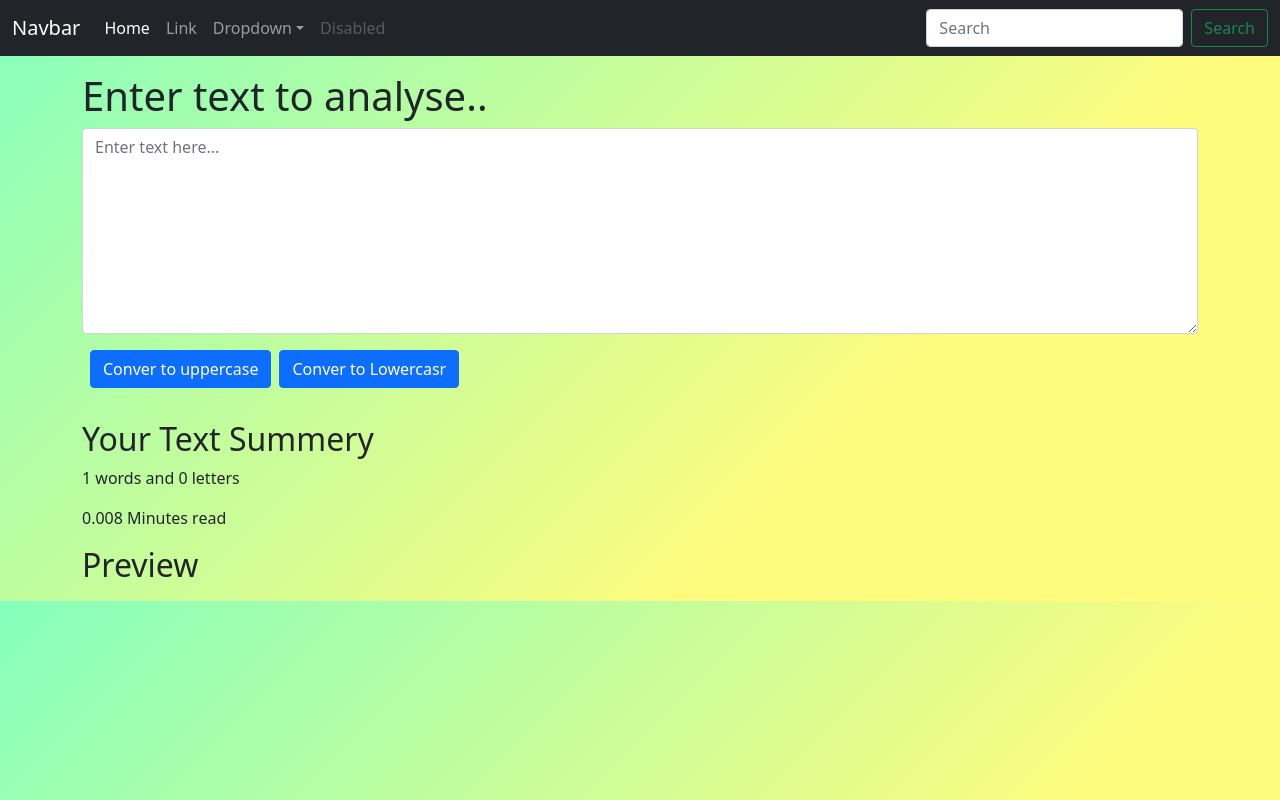
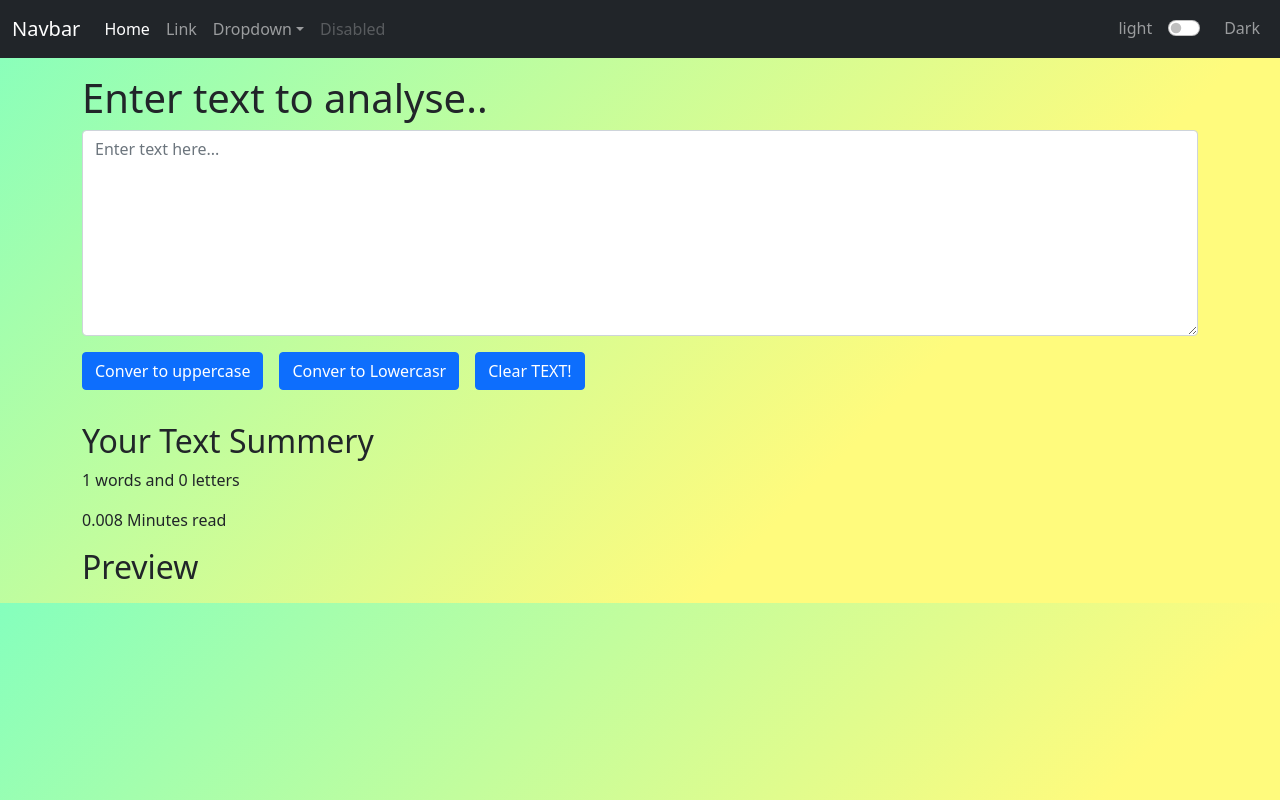
Before and after one commit to Nithin7406/Learning-React, a React (Create React App) app in the folder learning-react/: page / in a window 1280 px wide. Built offline with nearby package versions, Linux system fonts and the light colour scheme.

Commit message:
text styling

```diff
--- a/learning-react/src/Components/Text.jsx
+++ b/learning-react/src/Components/Text.jsx
@@ -13,12 +13,17 @@ export default function () {
     setText(newtext);
   };
 
+  const clear = () => {
+    let newtext = "";
+    setText(newtext);
+  };
+
   const onchange = (e) => {
     setText(e.target.value);
   };
 
   return (
-    <div>
+    <div className="d-flex flex-column min-h-screen">
       <nav className="navbar navbar-expand-lg navbar-dark bg-dark">
         <div className="container-fluid">
           <a className="navbar-brand" href="/">
@@ -83,21 +88,34 @@ export default function () {
                 <a className="nav-link disabled">Disabled</a>
               </li>
             </ul>
-            <form className="d-flex">
-              <input
-                className="form-control me-2"
-                type="search"
-                placeholder="Search"
-                aria-label="Search"
-              />
-              <button className="btn btn-outline-success" type="submit">
-                Search
-              </button>
-            </form>
+            <ul className="navbar-nav ">
+              <li className="nav-item">
+                <a className="nav-link" href="/">
+                  light
+                </a>
+              </li>
+              <li className="nav-item">
+                <a className="nav-link" href="/">
+                  <div className="form-check form-switch nav-item">
+                    <input
+                      class="form-check-input"
+                      type="checkbox"
+                      role="switch"
+                      id="flexSwitchCheckDefault"
+                    />
+                  </div>
+                </a>
+              </li>
+              <li className="nav-item">
+                <a className="nav-link" href="/">
+                  Dark
+                </a>
+              </li>
+            </ul>
           </div>
         </div>
       </nav>
-      <div>
+      <div className="page">
         <div className="container my-3">
           <h1>Enter text to analyse..</h1>
           <div className="mb-3">
@@ -109,11 +127,14 @@ export default function () {
               rows="8"
               placeholder="Enter text here..."
             ></textarea>
-            <button className="btn btn-primary mx-2 my-3" onClick={upper}>
+            <button className="btn btn-primary " onClick={upper}>
               Conver to uppercase
             </button>
-            <button className="btn btn-primary my-3" onClick={lower}>
+            <button className="btn btn-primary my-3 mx-3" onClick={lower}>
               Conver to Lowercasr
+            </button>
+            <button className="btn btn-primary" onClick={clear}>
+              Clear TEXT!
             </button>
           </div>
           <h2>Your Text Summery</h2>
```
